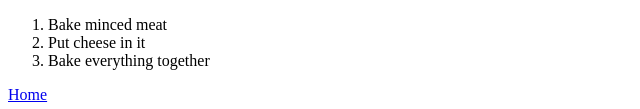
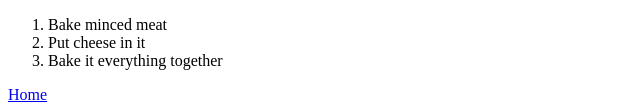
Before and after one commit to GoranS26/odin-recepies, a plain HTML site: page recipes/meatballs.html in a window 1280 px wide. Shown: the part 826-935 px from the top of the page, 0-640 px from the left. Drawn offline with Linux system fonts and the light colour scheme.

Commit message:
Updated code structure

```diff
--- a/recipes/meatballs.html
+++ b/recipes/meatballs.html
@@ -20,7 +20,7 @@
     <ol>
         <li>Bake minced meat</li>
         <li>Put cheese in it</li>
-        <li>Bake everything together</li>
+        <li>Bake it everything together</li>
     </ol>
 
     <a href="../index.html">Home</a>
```
Also changed, not shown: index.html (+1 -1 lines).
